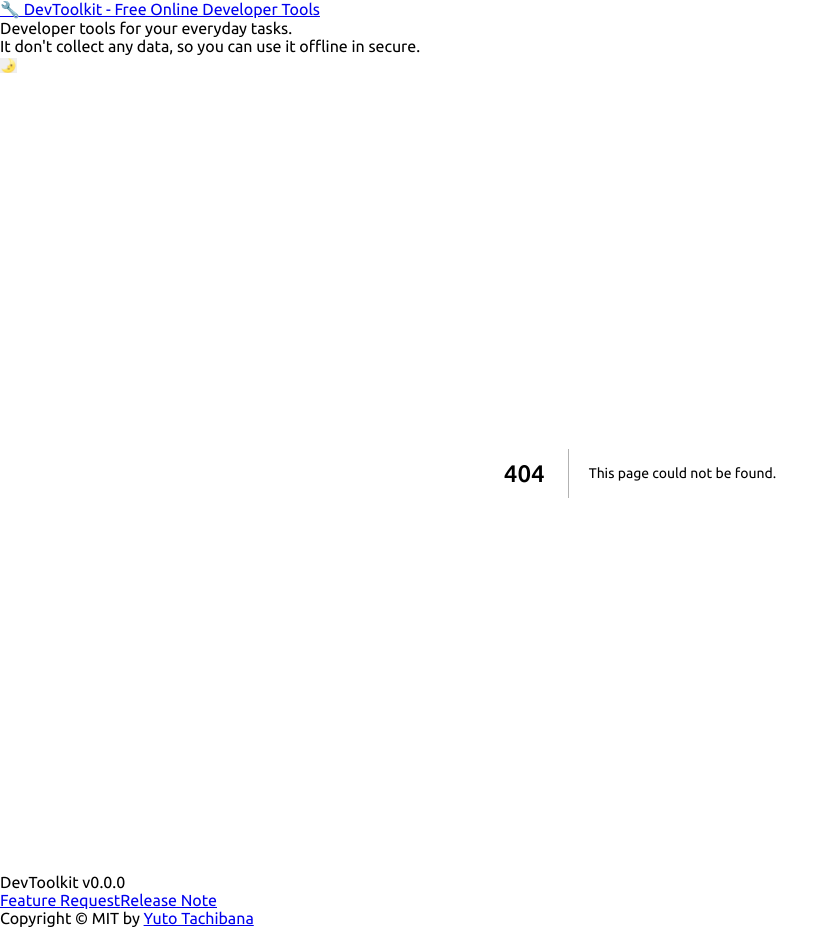
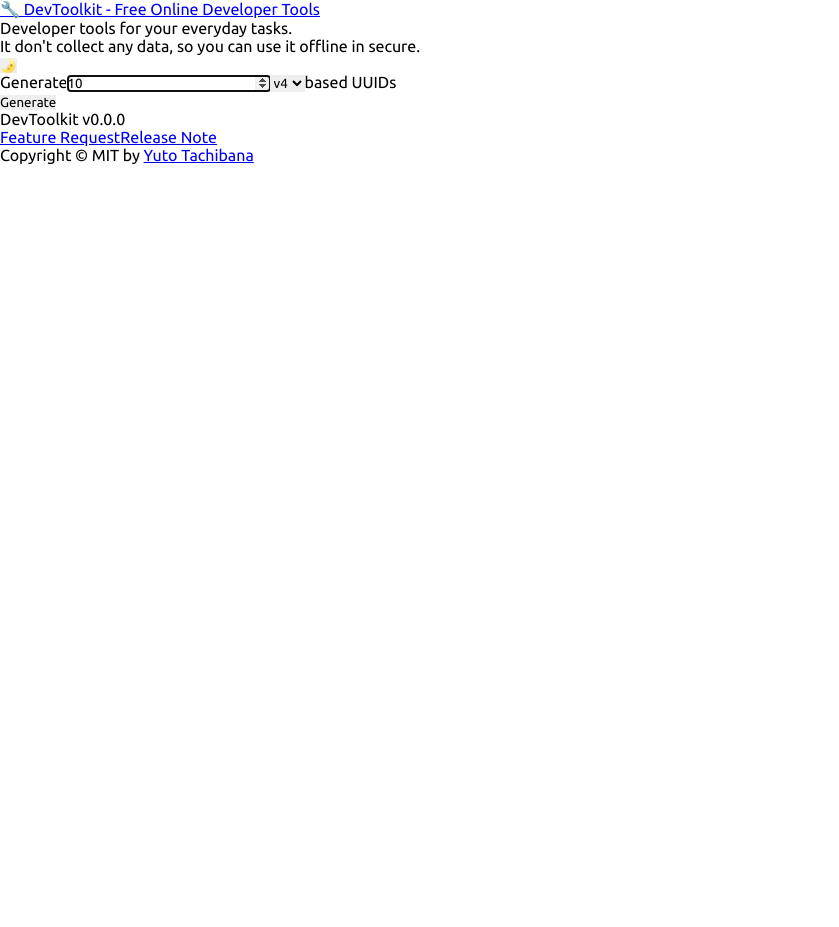
Before and after one commit to tachibanayu24/dev-toolkit, a Next.js app: page /uuid in a window 1280 px wide. Before the commit this address had no page. Shown: the whole page, without its empty margins (0-839 px from the left). After the commit the page ends 800 px from the top, so only its background shows below. Built offline with nearby package versions, Linux system fonts and the light colour scheme.

Commit message:
Add UUI genD

```diff
--- a/package.json
+++ b/package.json
@@ -13,11 +13,13 @@
     "localforage": "^1.10.0",
     "next": "12.0.8",
     "react": "17.0.2",
-    "react-dom": "17.0.2"
+    "react-dom": "17.0.2",
+    "uuid": "^8.3.2"
   },
   "devDependencies": {
     "@types/node": "17.0.8",
     "@types/react": "17.0.38",
+    "@types/uuid": "^8.3.4",
     "autoprefixer": "^10.4.2",
     "eslint": "8.6.0",
     "eslint-config-next": "12.0.8",
--- a/src/components/Card.tsx
+++ b/src/components/Card.tsx
@@ -55,7 +55,7 @@ export const Card: VFC<Props> = ({
         }`}
       >
         {!isComingSoon && imagePath ? (
-          <div className="w-[80%] h-[80%] relative">
+          <div className="w-[85%] h-[85%] relative">
             <Image
               className="rounded-lg shadow-lg"
               src={imagePath}
--- a/src/pages/index.tsx
+++ b/src/pages/index.tsx
@@ -22,10 +22,11 @@ const Home: NextPage = () => {
           hasInputEnter={input.slice(-1)[0] === "Enter"}
         />
         <Card
+          to="/uuid"
           title="UUID Generator"
           description="Generate random IDs based on UUID v4"
           shortcut={`${KEYWORDS[1]} + ↵`}
-          isComingSoon
+          imagePath="/images/uuid.gif"
           isFocus={matchedIndex === 1}
           hasInputEnter={input.slice(-1)[0] === "Enter"}
         />
--- /dev/null
+++ b/src/pages/uuid/index.tsx
@@ -0,0 +1,130 @@
+import { useCallback, useState } from "react";
+import type { NextPage } from "next";
+import { v1, v4 } from "uuid";
+
+import { useClipboard } from "@/hooks/useClipboard";
+
+const Uuid: NextPage = () => {
+  const { handleCopy } = useClipboard();
+
+  const [value, setValue] = useState(10);
+  const [version, setVersion] = useState<string>("v4");
+  const [ids, setIds] = useState<string[]>([]);
+  const [copiedIds, setCopiedIds] = useState<string[]>([]);
+
+  const handleChange = (value: number) => {
+    if (value < 0) {
+      setValue(0);
+    } else if (value > 1000) {
+      setValue(999);
+    } else {
+      setValue(value);
+    }
+  };
+
+  const handleGenerateUUID = useCallback(() => {
+    setIds([]);
+    setCopiedIds([]);
+
+    for (let i = 0; i < value; i++) {
+      switch (version) {
+        case "v1":
+          setIds((prev) => [...prev, v1()]);
+          break;
+        case "v4":
+          setIds((prev) => [...prev, v4()]);
+          break;
+        default:
+          throw new Error("An unexpected version was specified.");
+      }
+    }
+  }, [value, version]);
+
+  const handleCopyClick = useCallback(
+    (id: string) => {
+      handleCopy(id);
+      setCopiedIds((prev) => [...prev, id]);
+    },
+    [handleCopy]
+  );
+
+  const handleBulkCopyClick = useCallback(() => {
+    handleCopy(ids.join(","));
+    setCopiedIds(ids);
+  }, [handleCopy, ids]);
+
+  const handleSubmit = useCallback(
+    (e) => {
+      e.preventDefault();
+      handleGenerateUUID();
+    },
+    [handleGenerateUUID]
+  );
+
+  return (
+    <div className="flex flex-col items-center justify-center">
+      <form onSubmit={handleSubmit}>
+        <div className="flex justify-center items-baseline">
+          <span className="text-xl font-bold px-2">Generate</span>
+          <input
+            autoFocus
+            type="number"
+            value={value}
+            className="text-xl text-gray-900 px-3 py-1 rounded-sm shadow-md w-[100px] mr-4"
+            onChange={(e) => handleChange(Number(e.target.value))}
+          />
+          <select
+            name="version"
+            className="mx-2 h-full text-xl text-gray-900 p-1 rounded-sm shadow-md"
+            value={version}
+            onChange={(e) => setVersion(e.target.value)}
+          >
+            <option value="v1">v1</option>
+            <option value="v4">v4</option>
+          </select>
+
+          <span className="text-xl font-bold px-2">based UUIDs</span>
+        </div>
+
+        <div className="flex justify-center">
+          <button className="mt-8 bg-green-500 py-3 px-6 rounded-full font-bold shadow-md hover:bg-green-600 active:bg-green-700">
+            Generate
+          </button>
+        </div>
+      </form>
+
+      {ids.length > 0 && (
+        <>
+          <button
+            className="mt-8 bg-slate-500 py-2 px-20 rounded-full font-bold shadow-md hover:bg-slate-600 active:bg-slate-700"
+            onClick={handleBulkCopyClick}
+          >
+            Bulk Copy
+          </button>
+
+          <div className="mt-8 flex flex-wrap justify-around w-[90%]">
+            {ids.map((id) => (
+              <div key={id} className={`w-[40%] m-2 ml-10`}>
+                <button
+                  onClick={() => handleCopyClick(id)}
+                  className={`text-xs rounded-full p-2 shadow-lg cursor-pointer select-none mr-2 ${
+                    copiedIds.includes(id) ? "bg-green-400" : "bg-slate-600"
+                  }`}
+                >
+                  {copiedIds.includes(id) ? "✅" : "🔗"}
+                </button>
+                <span
+                  className={`${copiedIds.includes(id) ? "opacity-70" : ""}`}
+                >
+                  {id}
+                </span>
+              </div>
+            ))}
+          </div>
+        </>
+      )}
+    </div>
+  );
+};
+
+export default Uuid;
```
Also changed, not shown: public/images/uuid.gif (added), 1 other file (tests, documents, lock files or other folders).
